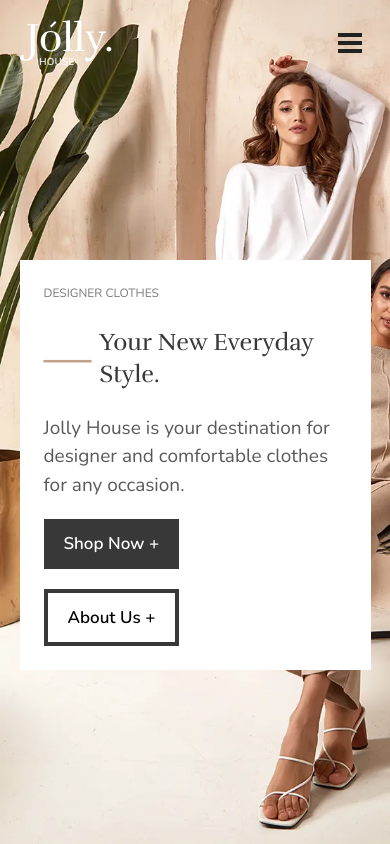
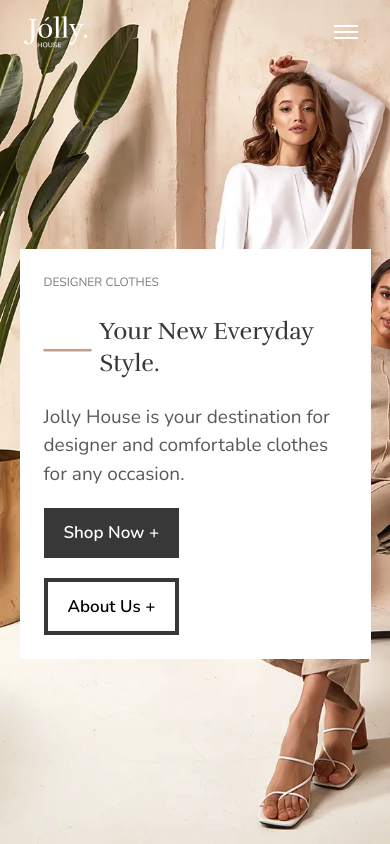
Before and after one commit to mayormankind/Fashionista, a React (Vite) app: page / in a window 390 px wide. Shown: the top 844 px of the page. Built offline with nearby package versions, Linux system fonts and the light colour scheme.

Commit message:
Refactor Header component to HeaderMobile

```diff
--- a/src/Components/HeaderMobile.jsx
+++ b/src/Components/HeaderMobile.jsx
@@ -1,33 +1,84 @@
-import React, { useState } from 'react'
+// HeaderMobile.jsx
+import React, { useState, useEffect } from 'react';
 
-export default function Header() {
+const Navs = [
+  { label: 'Home', href: '#home' },
+  { label: 'About Us', href: '#aboutUs' },
+  { label: 'Catalog', href: '#catalog' },
+  { label: 'Collection', href: '#collection' },
+  { label: 'Contact Us', href: '#contactUs' },
+];
 
-    const [ toggle, setToggle ] = useState(false);
+export default function HeaderMobile() {
+  const [toggle, setToggle] = useState(false);
 
-    const Navs = [
-        {label:"Home", href:'#home'},
-        {label:"About us", href:'#aboutUs'},
-        {label:"Catlog", href:'#catlog'},
-        {label:"Collection", href:'#collection'},
-        {label:"Contact us", href:'#contactUs'},
-    ]
+  // Close menu on route/hash change (optional but good UX)
+  useEffect(() => {
+    const handleHashChange = () => setToggle(false);
+    window.addEventListener('hashchange', handleHashChange);
+    return () => window.removeEventListener('hashchange', handleHashChange);
+  }, []);
+
   return (
-    <div className='w-full flex p-5 h-fit'>
-        <div className="flex justify-between items-center text-white w-full max-w-6xl mx-auto">
-            <img src="assets/logo.svg" alt="" className='z-50'/>
-            <div className={`${!toggle ? 'hidden' : 'flex'} fixed z-40 top-0 left-0 bottom-0 right-0 bg-[#00000094] w-full h-full`}>
-                <ul className="flex flex-col space-y-12 items-center font-semibold m-auto overflow-hidden">
-                    {Navs.map((nav,id)=>(
-                        <a href={nav.href} key={id}>{nav.label}</a>
-                    ))}
-                </ul>
+    <>
+      {/* Overlay */}
+      {toggle && (
+        <div
+          className="fixed inset-0 z-40 bg-black/60 backdrop-blur-sm"
+          onClick={() => setToggle(false)}
+          aria-hidden="true"
+        />
+      )}
+
+      {/* Mobile Menu */}
+      <div
+        className={`fixed top-0 right-0 z-50 h-full w-4/5 max-w-xs bg-white/90 backdrop-blur-lg border-l border-white/30 transform transition-transform duration-300 ease-in-out ${
+          toggle ? 'translate-x-0' : 'translate-x-full'
+        }`}
+      >
+        <div className="flex flex-col h-full p-6 pt-16">
+          <button
+            onClick={() => setToggle(false)}
+            className="self-end text-gray-700 hover:text-black mb-8"
+            aria-label="Close menu"
+          >
+            ✕
+          </button>
+          <nav className="flex flex-col space-y-6 font-semibold">
+            {Navs.map((nav, id) => (
+              <a
+                key={id}
+                href={nav.href}
+                className="text-gray-900 hover:text-black transition-colors"
+                onClick={() => setToggle(false)}
+              >
+                {nav.label}
+              </a>
+            ))}
+          </nav>
+        </div>
+      </div>
+
+      {/* Top Bar */}
+      <header className="sticky top-0 z-30 w-full bg-transparent py-4 px-6">
+        <div className="flex items-center justify-between max-w-6xl mx-auto">
+          <a href="#home" aria-label="Go to homepage">
+            <img src="assets/logo.svg" alt="Company Logo" className="h-8" />
+          </a>
+          <button
+            onClick={() => setToggle(true)}
+            className="p-2 rounded-md hover:bg-white/20 focus:outline-none focus:ring-2 focus:ring-white"
+            aria-label="Open navigation menu"
+            aria-expanded={toggle}
+          >
+            <div className="space-y-1">
+              <span className="block w-6 h-0.5 bg-white"></span>
+              <span className="block w-6 h-0.5 bg-white"></span>
+              <span className="block w-6 h-0.5 bg-white"></span>
             </div>
-            <div className="flex flex-col sticky top-0 bg-transparent gap-1 p-2 z-50 hover:bg-slate-400" onClick={()=>setToggle(!toggle)}>
-                <span className="bg-[#212121] w-6 h-1"></span>
-                <span className="bg-[#212121] w-6 h-1"></span>
-                <span className="bg-[#212121] w-6 h-1"></span>
-            </div>
+          </button>
         </div>
-    </div>
-  )
+      </header>
+    </>
+  );
 }
```
